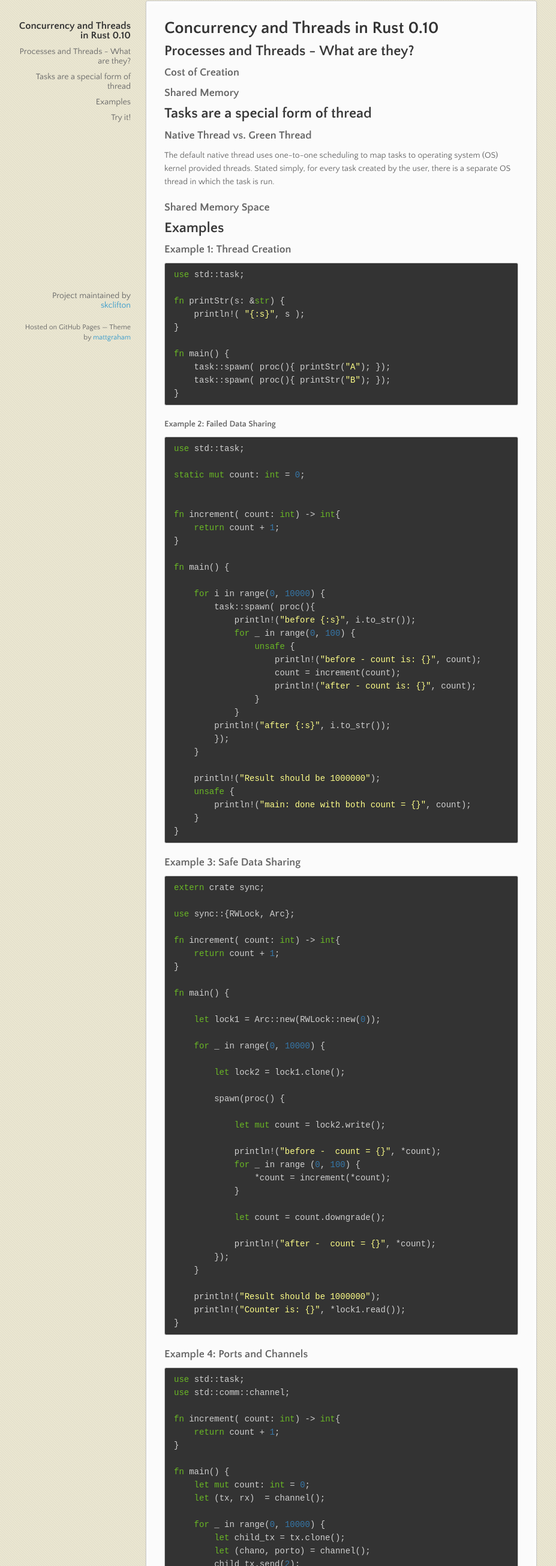
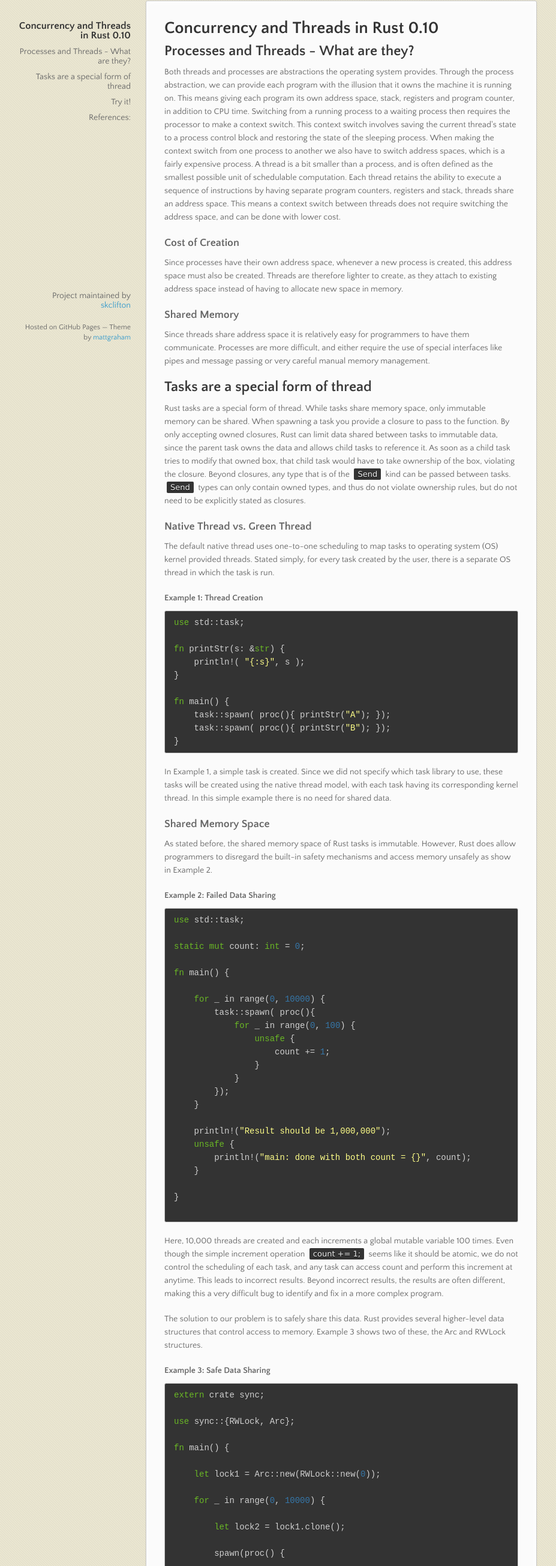
Before and after one commit to skclifton/cs4414-project, a plain HTML site: page index.html in a window 1280 px wide. Shown: the part 189-2800 px from the top of the page at 60% size, without its empty margins (72-999 px from the left). Drawn offline with nearby package versions, Linux system fonts and the light colour scheme.

Commit message:
Create gh-pages branch via GitHub

```diff
--- a/index.html
+++ b/index.html
@@ -45,28 +45,32 @@
 <h2>
 <a name="processes-and-threads---what-are-they" class="anchor" href="#processes-and-threads---what-are-they"><span class="octicon octicon-link"></span></a>Processes and Threads - What are they?</h2>
 
+<p>Both threads and processes are abstractions the operating system provides. Through the process abstraction, we can provide each program with the illusion that it owns the machine it is running on. This means giving each program its own address space, stack, registers and program counter, in addition to CPU time. Switching from a running process to a waiting process then requires the processor to make a context switch. This context switch involves saving the current thread's state to a process control block and restoring the state of the sleeping process. When making the context switch from one process to another we also have to switch address spaces, which is a fairly expensive process.
+A thread is a bit smaller than a process, and is often defined as the smallest possible unit of schedulable computation. Each thread retains the ability to execute a sequence of instructions by having separate program counters, registers and stack, threads share an address space. This means a context switch between threads does not require switching the address space, and can be done with lower cost.</p>
+
 <h3>
 <a name="cost-of-creation" class="anchor" href="#cost-of-creation"><span class="octicon octicon-link"></span></a>Cost of Creation</h3>
+
+<p>Since processes have their own address space, whenever a new process is created, this address space must also be created. Threads are therefore lighter to create, as they attach to existing address space instead of having to allocate new space in memory.</p>
 
 <h3>
 <a name="shared-memory" class="anchor" href="#shared-memory"><span class="octicon octicon-link"></span></a>Shared Memory</h3>
 
+<p>Since threads share address space it is relatively easy for programmers to have them communicate. Processes are more difficult, and either require the use of special interfaces like pipes and message passing or very careful manual memory management.</p>
+
 <h2>
 <a name="tasks-are-a-special-form-of-thread" class="anchor" href="#tasks-are-a-special-form-of-thread"><span class="octicon octicon-link"></span></a>Tasks are a special form of thread</h2>
+
+<p>Rust tasks are a special form of thread. While tasks share memory space, only immutable memory can be shared.
+When spawning a task you provide a closure to pass to the function. By only accepting owned closures, Rust can limit data shared between tasks to immutable data, since the parent task owns the data and allows child tasks to reference it. As soon as a child task tries to modify that owned box, that child task would have to take ownership of the box, violating the closure. Beyond closures, any type that is of the <code>Send</code> kind can be passed between tasks. <code>Send</code> types can only contain owned types, and thus do not violate ownership rules, but do not need to be explicitly stated as closures.</p>
 
 <h3>
 <a name="native-thread-vs-green-thread" class="anchor" href="#native-thread-vs-green-thread"><span class="octicon octicon-link"></span></a>Native Thread vs. Green Thread</h3>
 
 <p>The default native thread uses one-to-one scheduling to map tasks to operating system (OS) kernel provided threads. Stated simply, for every task created by the user, there is a separate OS thread in which the task is run. </p>
 
-<h3>
-<a name="shared-memory-space" class="anchor" href="#shared-memory-space"><span class="octicon octicon-link"></span></a>Shared Memory Space</h3>
-
-<h2>
-<a name="examples" class="anchor" href="#examples"><span class="octicon octicon-link"></span></a>Examples</h2>
-
-<h3>
-<a name="example-1-thread-creation" class="anchor" href="#example-1-thread-creation"><span class="octicon octicon-link"></span></a>Example 1: Thread Creation</h3>
+<h4>
+<a name="example-1-thread-creation" class="anchor" href="#example-1-thread-creation"><span class="octicon octicon-link"></span></a>Example 1: Thread Creation</h4>
 
 <div class="highlight highlight-rust"><pre><span class="k">use</span> <span class="n">std</span><span class="o">::</span><span class="n">task</span><span class="p">;</span>
 
@@ -80,6 +84,13 @@
 <span class="p">}</span>
 </pre></div>
 
+<p>In Example 1, a simple task is created. Since we did not specify which task library to use, these tasks will be created using the native thread model, with each task having its corresponding kernel thread. In this simple example there is no need for shared data.</p>
+
+<h3>
+<a name="shared-memory-space" class="anchor" href="#shared-memory-space"><span class="octicon octicon-link"></span></a>Shared Memory Space</h3>
+
+<p>As stated before, the shared memory space of Rust tasks is immutable. However, Rust does allow programmers to disregard the built-in safety mechanisms and access memory unsafely as show in Example 2.</p>
+
 <h4>
 <a name="example-2-failed-data-sharing" class="anchor" href="#example-2-failed-data-sharing"><span class="octicon octicon-link"></span></a>Example 2: Failed Data Sharing</h4>
 
@@ -87,44 +98,37 @@
 
 <span class="k">static</span> <span class="k">mut</span> <span class="n">count</span><span class="o">:</span> <span class="k">int</span> <span class="o">=</span> <span class="m">0</span><span class="p">;</span>
 
-
-<span class="k">fn</span> <span class="n">increment</span><span class="p">(</span> <span class="n">count</span><span class="o">:</span> <span class="k">int</span><span class="p">)</span> <span class="o">-&gt;</span> <span class="k">int</span><span class="p">{</span>
-    <span class="k">return</span> <span class="n">count</span> <span class="o">+</span> <span class="m">1</span><span class="p">;</span>
-<span class="p">}</span>
-
 <span class="k">fn</span> <span class="n">main</span><span class="p">()</span> <span class="p">{</span>
 
-    <span class="k">for</span> <span class="n">i</span> <span class="n">in</span> <span class="n">range</span><span class="p">(</span><span class="m">0</span><span class="p">,</span> <span class="m">10000</span><span class="p">)</span> <span class="p">{</span>
+    <span class="k">for</span> <span class="n">_</span> <span class="n">in</span> <span class="n">range</span><span class="p">(</span><span class="m">0</span><span class="p">,</span> <span class="m">10000</span><span class="p">)</span> <span class="p">{</span>
         <span class="n">task</span><span class="o">::</span><span class="n">spawn</span><span class="p">(</span> <span class="n">proc</span><span class="p">(){</span>
-            <span class="n">println</span><span class="o">!</span><span class="p">(</span><span class="s">"before {:s}"</span><span class="p">,</span> <span class="n">i</span><span class="p">.</span><span class="n">to_str</span><span class="p">());</span>
             <span class="k">for</span> <span class="n">_</span> <span class="n">in</span> <span class="n">range</span><span class="p">(</span><span class="m">0</span><span class="p">,</span> <span class="m">100</span><span class="p">)</span> <span class="p">{</span>
                 <span class="k">unsafe</span> <span class="p">{</span>
-                    <span class="n">println</span><span class="o">!</span><span class="p">(</span><span class="s">"before - count is: {}"</span><span class="p">,</span> <span class="n">count</span><span class="p">);</span>
-                    <span class="n">count</span> <span class="o">=</span> <span class="n">increment</span><span class="p">(</span><span class="n">count</span><span class="p">);</span>
-                    <span class="n">println</span><span class="o">!</span><span class="p">(</span><span class="s">"after - count is: {}"</span><span class="p">,</span> <span class="n">count</span><span class="p">);</span>
+                    <span class="n">count</span> <span class="o">+=</span> <span class="m">1</span><span class="p">;</span>
                 <span class="p">}</span>
             <span class="p">}</span>
-        <span class="n">println</span><span class="o">!</span><span class="p">(</span><span class="s">"after {:s}"</span><span class="p">,</span> <span class="n">i</span><span class="p">.</span><span class="n">to_str</span><span class="p">());</span>
         <span class="p">});</span>
     <span class="p">}</span>
 
-    <span class="n">println</span><span class="o">!</span><span class="p">(</span><span class="s">"Result should be 1000000"</span><span class="p">);</span>
+    <span class="n">println</span><span class="o">!</span><span class="p">(</span><span class="s">"Result should be 1,000,000"</span><span class="p">);</span>
     <span class="k">unsafe</span> <span class="p">{</span>
         <span class="n">println</span><span class="o">!</span><span class="p">(</span><span class="s">"main: done with both count = {}"</span><span class="p">,</span> <span class="n">count</span><span class="p">);</span>
     <span class="p">}</span>
+
 <span class="p">}</span>
+
 </pre></div>
 
-<h3>
-<a name="example-3-safe-data-sharing" class="anchor" href="#example-3-safe-data-sharing"><span class="octicon octicon-link"></span></a>Example 3: Safe Data Sharing</h3>
+<p>Here, 10,000 threads are created and each increments a global mutable variable 100 times. Even though the simple increment operation <code>count += 1;</code> seems like it should be atomic, we do not control the scheduling of each task, and any task can access count and perform this increment at anytime. This leads to incorrect results. Beyond incorrect results, the results are often different, making this a very difficult bug to identify and fix in a more complex program.</p>
+
+<p>The solution to our problem is to safely share this data. Rust provides several higher-level data structures that control access to memory. Example 3 shows two of these, the Arc and RWLock structures.</p>
+
+<h4>
+<a name="example-3-safe-data-sharing" class="anchor" href="#example-3-safe-data-sharing"><span class="octicon octicon-link"></span></a>Example 3: Safe Data Sharing</h4>
 
 <div class="highlight highlight-rust"><pre><span class="k">extern</span> <span class="n">crate</span> <span class="n">sync</span><span class="p">;</span>
 
 <span class="k">use</span> <span class="n">sync</span><span class="o">::</span><span class="p">{</span><span class="n">RWLock</span><span class="p">,</span> <span class="n">Arc</span><span class="p">};</span>
-
-<span class="k">fn</span> <span class="n">increment</span><span class="p">(</span> <span class="n">count</span><span class="o">:</span> <span class="k">int</span><span class="p">)</span> <span class="o">-&gt;</span> <span class="k">int</span><span class="p">{</span>
-    <span class="k">return</span> <span class="n">count</span> <span class="o">+</span> <span class="m">1</span><span class="p">;</span>
-<span class="p">}</span>
 
 <span class="k">fn</span> <span class="n">main</span><span class="p">()</span> <span class="p">{</span>
 
@@ -140,7 +144,7 @@
 
             <span class="n">println</span><span class="o">!</span><span class="p">(</span><span class="s">"before -  count = {}"</span><span class="p">,</span> <span class="o">*</span><span class="n">count</span><span class="p">);</span>
             <span class="k">for</span> <span class="n">_</span> <span class="n">in</span> <span class="n">range</span> <span class="p">(</span><span class="m">0</span><span class="p">,</span> <span class="m">100</span><span class="p">)</span> <span class="p">{</span>
-                <span class="o">*</span><span class="n">count</span> <span class="o">=</span> <span class="n">increment</span><span class="p">(</span><span class="o">*</span><span class="n">count</span><span class="p">);</span>
+                <span class="o">*</span><span class="n">count</span> <span class="o">+=</span> <span class="m">1</span><span class="p">;</span>
             <span class="p">}</span>
 
             <span class="k">let</span> <span class="n">count</span> <span class="o">=</span> <span class="n">count</span><span class="p">.</span><span class="n">downgrade</span><span class="p">();</span>
@@ -154,36 +158,32 @@
 <span class="p">}</span>
 </pre></div>
 
-<h3>
-<a name="example-4-ports-and-channels" class="anchor" href="#example-4-ports-and-channels"><span class="octicon octicon-link"></span></a>Example 4: Ports and Channels</h3>
+<p>In this example, an Arc is used to share data between tasks. An acronym for Atomically Reference Counted data, the Arc creates a pointer to share data between tasks. Since it is owned by the start task, and each task gets a unique cloned version, it is immutable and can be safely passed into owned closures. The Arc only provides a pointer to share a memory location between tasks, and doesn't guarantee any form of safe or controlled access though. To control access to the data here, we must use a RWLock or similar type. The RWLock allows multiple tasks to read data, an immutable action, from that portion of memory. When a task needs to mutate the RWLock data, it must request write privileges. When these are granted, all other tasks trying to access the data will block until the writing task is finished and has relinquished control.</p>
+
+<p>Of course, sometimes we want to look at the underlying structures used for this. Example 4 shows how we can safely share data between tasks using senders and receivers.</p>
+
+<h4>
+<a name="example-4-senders-reciervers-and-a-channel" class="anchor" href="#example-4-senders-reciervers-and-a-channel"><span class="octicon octicon-link"></span></a>Example 4: Senders, Reciervers and a Channel</h4>
 
 <div class="highlight highlight-rust"><pre><span class="k">use</span> <span class="n">std</span><span class="o">::</span><span class="n">task</span><span class="p">;</span>
 <span class="k">use</span> <span class="n">std</span><span class="o">::</span><span class="n">comm</span><span class="o">::</span><span class="n">channel</span><span class="p">;</span>
 
-<span class="k">fn</span> <span class="n">increment</span><span class="p">(</span> <span class="n">count</span><span class="o">:</span> <span class="k">int</span><span class="p">)</span> <span class="o">-&gt;</span> <span class="k">int</span><span class="p">{</span>
-    <span class="k">return</span> <span class="n">count</span> <span class="o">+</span> <span class="m">1</span><span class="p">;</span>
-<span class="p">}</span>
-
 <span class="k">fn</span> <span class="n">main</span><span class="p">()</span> <span class="p">{</span>
     <span class="k">let</span> <span class="k">mut</span> <span class="n">count</span><span class="o">:</span> <span class="k">int</span> <span class="o">=</span> <span class="m">0</span><span class="p">;</span>
-    <span class="k">let</span> <span class="p">(</span><span class="n">tx</span><span class="p">,</span> <span class="n">rx</span><span class="p">)</span>  <span class="o">=</span> <span class="n">channel</span><span class="p">();</span>
 
     <span class="k">for</span> <span class="n">_</span> <span class="n">in</span> <span class="n">range</span><span class="p">(</span><span class="m">0</span><span class="p">,</span> <span class="m">10000</span><span class="p">)</span> <span class="p">{</span>
-        <span class="k">let</span> <span class="n">child_tx</span> <span class="o">=</span> <span class="n">tx</span><span class="p">.</span><span class="n">clone</span><span class="p">();</span>
-        <span class="k">let</span> <span class="p">(</span><span class="n">chano</span><span class="p">,</span> <span class="n">porto</span><span class="p">)</span> <span class="o">=</span> <span class="n">channel</span><span class="p">();</span>
-        <span class="n">child_tx</span><span class="p">.</span><span class="n">send</span><span class="p">(</span><span class="m">2</span><span class="p">);</span>
+        <span class="k">let</span> <span class="p">(</span><span class="n">tx</span><span class="p">,</span> <span class="n">rx</span><span class="p">)</span> <span class="o">=</span> <span class="n">channel</span><span class="p">();</span>
         <span class="k">let</span> <span class="n">count2</span> <span class="o">=</span> <span class="n">count</span><span class="p">;</span>
 
         <span class="n">task</span><span class="o">::</span><span class="n">spawn</span><span class="p">(</span> <span class="n">proc</span><span class="p">(){</span>
             <span class="k">let</span> <span class="k">mut</span> <span class="n">mut_count</span> <span class="o">=</span> <span class="n">count2</span><span class="p">;</span>
-            <span class="n">println</span><span class="o">!</span><span class="p">(</span><span class="s">"mutable count before: {}"</span><span class="p">,</span> <span class="n">mut_count</span><span class="p">);</span>
-            <span class="k">for</span> <span class="n">_</span> <span class="n">in</span> <span class="n">range</span> <span class="p">(</span><span class="m">0</span><span class="p">,</span><span class="m">100</span><span class="p">)</span> <span class="p">{</span>
-                <span class="n">mut_count</span> <span class="o">=</span> <span class="n">increment</span><span class="p">(</span><span class="n">mut_count</span><span class="p">);</span>
+
+        <span class="k">for</span> <span class="n">_</span> <span class="n">in</span> <span class="n">range</span> <span class="p">(</span><span class="m">0</span><span class="p">,</span><span class="m">100</span><span class="p">)</span> <span class="p">{</span>
+                <span class="n">mut_count</span> <span class="o">+=</span> <span class="m">1</span><span class="p">;</span>
             <span class="p">}</span>
-            <span class="n">println</span><span class="o">!</span><span class="p">(</span><span class="s">"mutable count after: {}"</span><span class="p">,</span> <span class="n">mut_count</span><span class="p">);</span>
-            <span class="n">chano</span><span class="p">.</span><span class="n">send</span><span class="p">(</span><span class="n">mut_count</span><span class="p">);</span>
+            <span class="n">tx</span><span class="p">.</span><span class="n">send</span><span class="p">(</span><span class="n">mut_count</span><span class="p">);</span>
         <span class="p">});</span>
-        <span class="n">count</span> <span class="o">=</span> <span class="n">porto</span><span class="p">.</span><span class="n">recv</span><span class="p">();</span>
+        <span class="n">count</span> <span class="o">=</span> <span class="n">rx</span><span class="p">.</span><span class="n">recv</span><span class="p">();</span>
     <span class="p">}</span>
 
     <span class="n">println</span><span class="o">!</span><span class="p">(</span><span class="s">"Result should be 1000000"</span><span class="p">);</span>
@@ -191,8 +191,10 @@
 <span class="p">}</span>
 </pre></div>
 
-<h3>
-<a name="example-5-thread-waiting" class="anchor" href="#example-5-thread-waiting"><span class="octicon octicon-link"></span></a>Example 5: Thread Waiting</h3>
+<p>Similar to the previous example, we need a way to pass data from the parent task to the child tasks and then in between each child task. The most basic way Rust does this is through the creation of a <code>channel()</code>, with a <code>Sender</code> type on one end and a <code>Receiver</code> type on the other end. In this example we pass data from the parent task to child tasks through an immutable variable, so <code>Senders</code> and <code>Receivers</code> are only needed to communicate from the child threads back to the parent thread. Within the <code>for</code> loop to spawn a new thread we declare a Sender, <code>tx</code> and a Receiver <code>rx</code>, that allow the soon to be spawned child task to send data back to its parent.</p>
+
+<h4>
+<a name="example-5-thread-waiting" class="anchor" href="#example-5-thread-waiting"><span class="octicon octicon-link"></span></a>Example 5: Thread Waiting</h4>
 
 <div class="highlight highlight-rust"><pre><span class="k">use</span> <span class="n">std</span><span class="o">::</span><span class="n">task</span><span class="p">;</span>
 
@@ -229,8 +231,8 @@
 
 <p>Here we explain the deadlock code</p>
 
-<h3>
-<a name="example-6-deadlock" class="anchor" href="#example-6-deadlock"><span class="octicon octicon-link"></span></a>Example 6: Deadlock</h3>
+<h4>
+<a name="example-6-deadlock" class="anchor" href="#example-6-deadlock"><span class="octicon octicon-link"></span></a>Example 6: Deadlock</h4>
 
 <div class="highlight highlight-rust"><pre><span class="k">extern</span> <span class="n">crate</span> <span class="n">sync</span><span class="p">;</span>
 
@@ -263,6 +265,12 @@
 </pre></div>
 
 <p>Use features of Rust to write your own program that deadlocks.</p>
+
+<h2>
+<a name="references" class="anchor" href="#references"><span class="octicon octicon-link"></span></a>References:</h2>
+
+<p>Arpaci-Dusseau, Andrea and Remzi. Operating Systems: Three Easy Pieces. <a href="http://pages.cs.wisc.edu/%7Eremzi/OSTEP/">http://pages.cs.wisc.edu/~remzi/OSTEP/</a>
+Evans, David. University of Virginia, CS 4414: Operating Systems. Spring 2014</p>
       </section>
       <footer>
         <p>Project maintained by <a href="https://github.com/skclifton">skclifton</a></p>
```
Also changed, not shown: params.json (+1 -1 lines).
